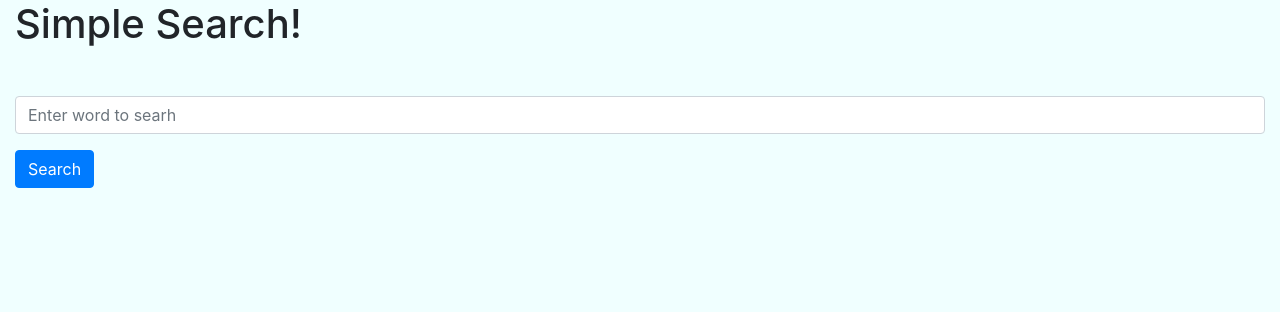
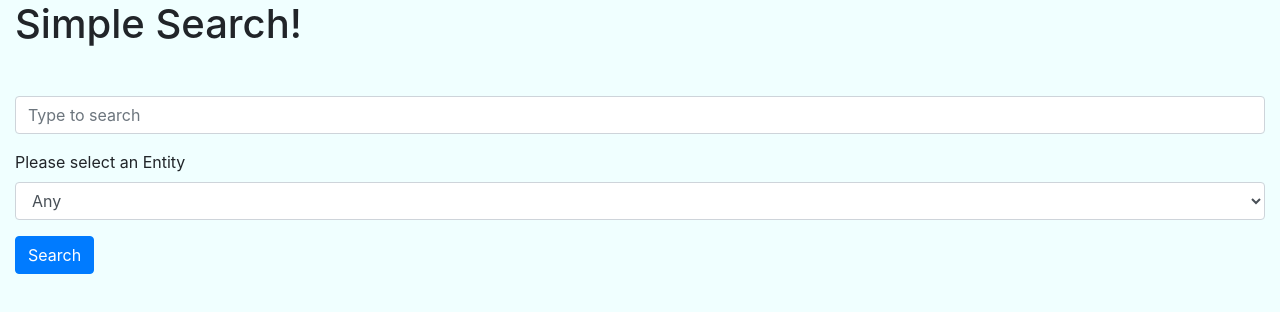
Before and after one commit to beeplove/simple-search, an Angular app in the folder web-ui/: page / in a window 1280 px wide. Shown: the top 312 px of the page. Built offline with nearby package versions, Linux system fonts and the light colour scheme.

Commit message:
display entities from mock data in search form

```diff
--- a/web-ui/src/app/search/search.component.html
+++ b/web-ui/src/app/search/search.component.html
@@ -2,7 +2,14 @@
   <input
     type="text"
     class="form-control"
-    placeholder="Enter word to searh">
+    placeholder="Type to search">
+</div>
+
+<div class="form-group">
+  <label for="entity">Please select an Entity</label>
+  <select class="form-control" id="entity">
+    <option *ngFor="let entity of entities" value="{{entity.id}}">{{ entity.name | titlecase }}</option>
+  </select>
 </div>
 
 <button
--- a/web-ui/src/app/search/search.component.ts
+++ b/web-ui/src/app/search/search.component.ts
@@ -1,4 +1,6 @@
 import { Component, OnInit } from '@angular/core';
+
+import { Entity } from '../entity';
 
 @Component({
   selector: 'app-search',
@@ -6,10 +8,19 @@ import { Component, OnInit } from '@angular/core';
   styleUrls: ['./search.component.css']
 })
 export class SearchComponent implements OnInit {
+  entityId: string = '';
+  entities: Entity[] = [];
 
   constructor() { }
 
   ngOnInit() {
+    this.getEntities()
   }
 
+  getEntities(): void {
+    this.entities.push(new Entity(0, "Any"))
+    this.entities.push(new Entity(1, "organizations"))
+    this.entities.push(new Entity(2, "users"))
+    this.entities.push(new Entity(3, "tickets"))
+  }
 }
```
